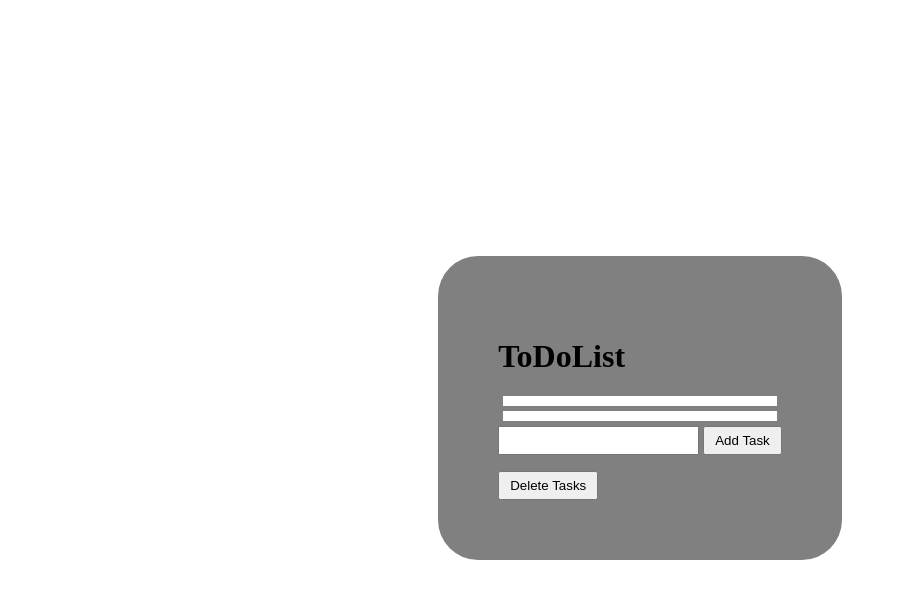
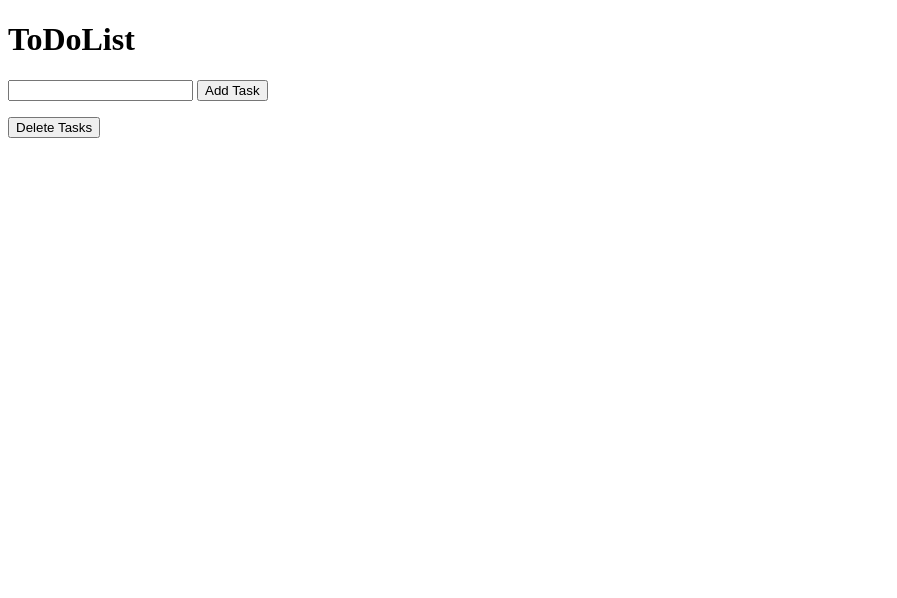
Before and after one commit to Ijon-Hoxha/ToDoList_IjonHoxha, a plain HTML site: page index.html in a window 1280 px wide. Shown: the whole page, without its empty margins (0-897 px from the left). Drawn offline with Linux system fonts and the light colour scheme.

Commit message:
Delete of style in header

```diff
--- a/index.html
+++ b/index.html
@@ -7,32 +7,7 @@
     <link rel="stylesheet" href="style.css">
     <title>ToDoList</title>
     <style>
-		body {
-			display: flex;
-			justify-content: center;
-			align-items: center;
-			min-height: 100vh;
-		}
-		main {
-			background-color: gray;
-			border-radius: 40px;
-			padding: 60px;
-		}
-		input {
-			padding:  5px 10px;
-		}
-		button {
-			padding:  5px 10px;
-		}
-		ul li:hover{
-			text-decoration: line-through;
-			cursor: pointer;
-		}
-		p {
-			margin: 5px;
-			padding: 5px;
-			background-color: white;
-		}
+
 	</style>
 </head>
 <body>
```
